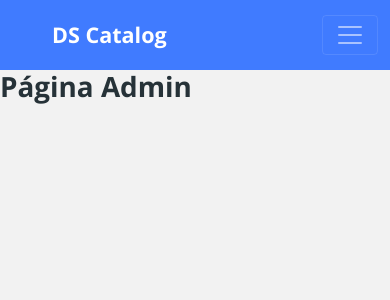
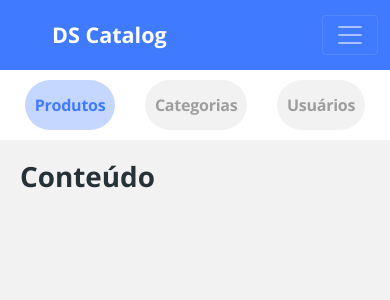
Before and after one commit to RenanS80/ds-catalog, a React (Create React App) app in the folder frontweb/: page /admin in a window 390 px wide. Shown: the top 300 px of the page. Built offline with nearby package versions, Linux system fonts and the light colour scheme.

Commit message:
Navbar Admin mobile

```diff
--- a/frontweb/src/App.css
+++ b/frontweb/src/App.css
@@ -8,6 +8,7 @@
   --white: #FFF;
   --navbar-item: rgba(255, 255, 255, 0.5);
   --gray: #9E9E9E;
+  --gray-200: #F2F2F2;
   --blue: #407BFF;
   --blue-dark: #33569B;
   --border: #E1E1E1;
--- /dev/null
+++ b/frontweb/src/pages/Admin/Navbar/index.tsx
@@ -0,0 +1,27 @@
+import './styles.css';
+
+function Navbar() {
+    return (
+        <nav className="admin-nav-container">
+            <ul>
+                <li>
+                    <a href="link" className="admin-nav-item active">
+                        <p>Produtos</p>
+                    </a>
+                </li>
+                <li>
+                    <a href="link" className="admin-nav-item">
+                        <p>Categorias</p>
+                    </a>
+                </li>
+                <li>
+                    <a href="link" className="admin-nav-item">
+                        <p>Usuários</p>
+                    </a>
+                </li>
+            </ul>
+        </nav>
+    );
+}
+
+export default Navbar;
--- /dev/null
+++ b/frontweb/src/pages/Admin/Navbar/styles.css
@@ -0,0 +1,35 @@
+ul {
+    display: flex;
+    justify-content: space-around;
+    list-style-type: none;
+    margin: 0;
+    padding: 0;
+}
+
+.admin-nav-container {
+    padding: 10px;
+    background-color: var(--white);
+}
+
+.admin-nav-item {
+    height: 50px;
+    display: flex;
+    justify-content: center;
+    align-items: center;
+    border-radius: 100px;
+    padding: 0px 10px;
+    font-size: 16px;
+    font-weight: bold;
+    letter-spacing: -0.015em;
+    background-color: var(--gray-200);
+    color: var(--gray);
+}
+
+.admin-nav-item.active {
+    background: rgba(64, 123, 255, 0.3);
+    color: var(--blue);
+}
+
+.admin-nav-item p {
+    margin-bottom: 0;
+}
--- a/frontweb/src/pages/Admin/index.tsx
+++ b/frontweb/src/pages/Admin/index.tsx
@@ -1,8 +1,14 @@
+import Navbar from './Navbar';
 import './styles.css';
 
 function Admin(){
     return(
-        <h1>Página Admin</h1>
+        <div className="admin-container">
+            <Navbar />
+            <div className="admin-content">
+                <h1>Conteúdo</h1>
+            </div>
+        </div>
     );
 }
 
--- a/frontweb/src/pages/Admin/styles.css
+++ b/frontweb/src/pages/Admin/styles.css
@@ -0,0 +1,20 @@
+.admin-container {
+    display: flex;
+    flex-direction: column;
+}
+
+.admin-content {
+    padding: 20px;
+}
+
+/* -- MEDIA QUERIES -- */
+@media (min-width: 1200px) {
+    .admin-container {
+        flex-direction: row;
+    }
+
+    .admin-content {
+        flex: 1;
+    }
+
+}
```
